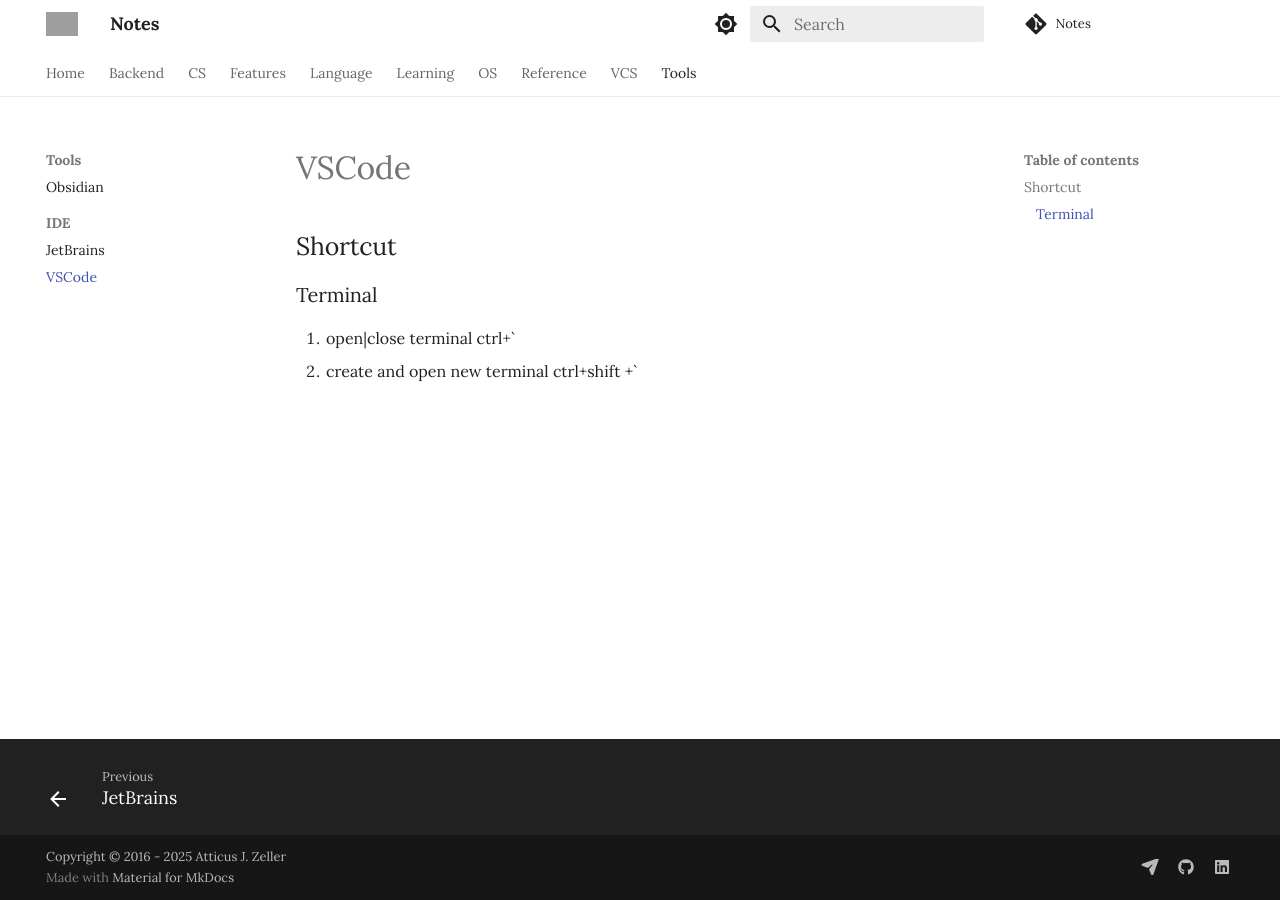
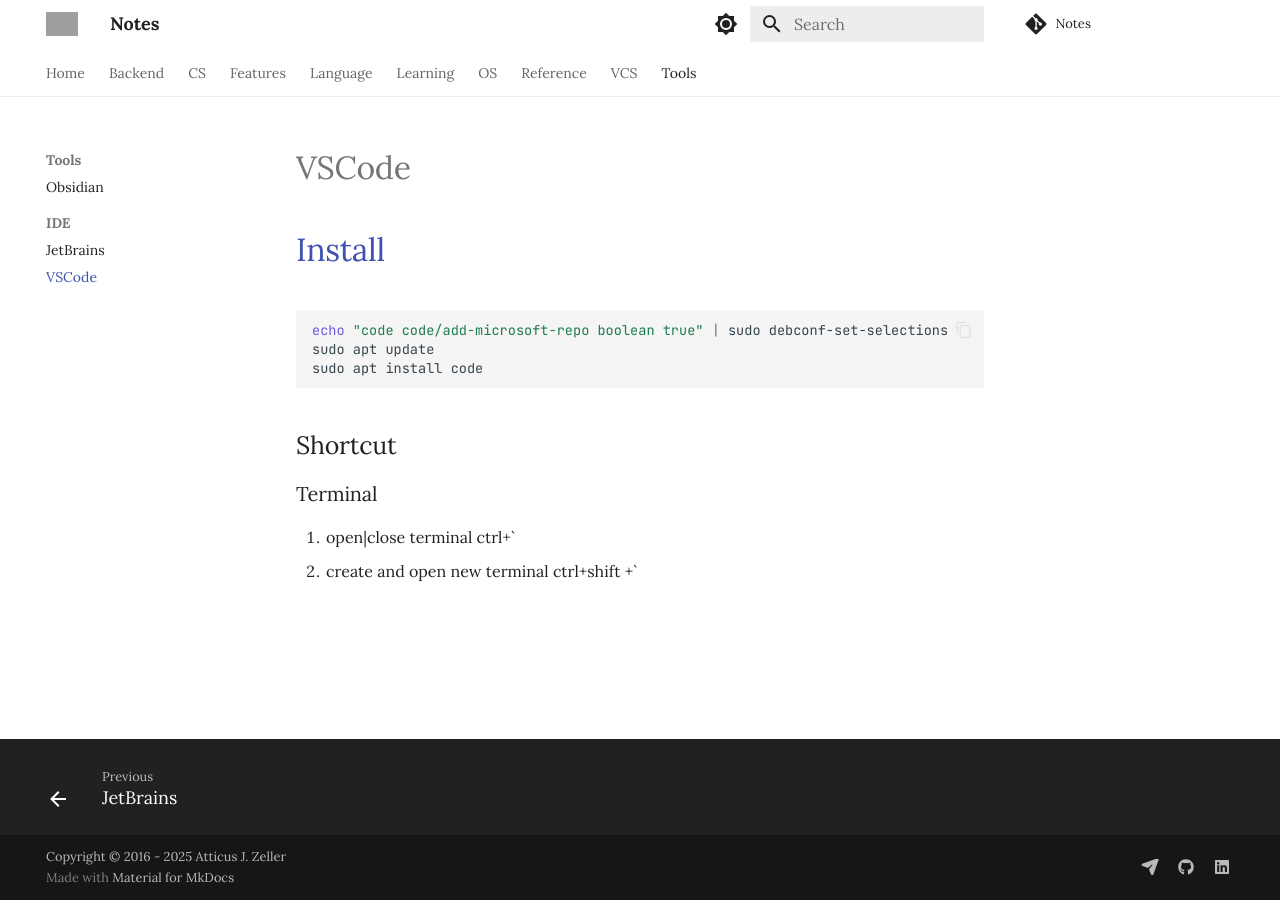
Before and after one commit to AtticusZeller/atticuszeller.github.io, an MkDocs documentation site: the page built from atticuszeller/tools/IDE/VSCode.md, in a window 1280 px wide. Built offline with MkDocs 1.6.1 and Material for MkDocs 9.7.7, drawn with Linux system fonts in a browser that asks for light colours; nearby versions of some CDN libraries; library files that are not in the unit come from our copies; comment, search, counter and statistics services are not loaded; grey boxes are pictures that could not be loaded.

Commit message:
vault backup: 2025-01-20 20:13:52
Affected files:
atticuszeller/Backend/Docker.md
atticuszeller/tools/IDE/VSCode.md

````diff
--- a/atticuszeller/tools/IDE/VSCode.md
+++ b/atticuszeller/tools/IDE/VSCode.md
@@ -1,4 +1,12 @@
 # VSCode
+
+# [Install](https://code.visualstudio.com/docs/setup/linux)
+
+```bash
+echo "code code/add-microsoft-repo boolean true" | sudo debconf-set-selections
+sudo apt update
+sudo apt install code
+```
 
 ## Shortcut
 
````
Also changed, not shown: atticuszeller/Backend/Docker.md (+0 -1 lines).
